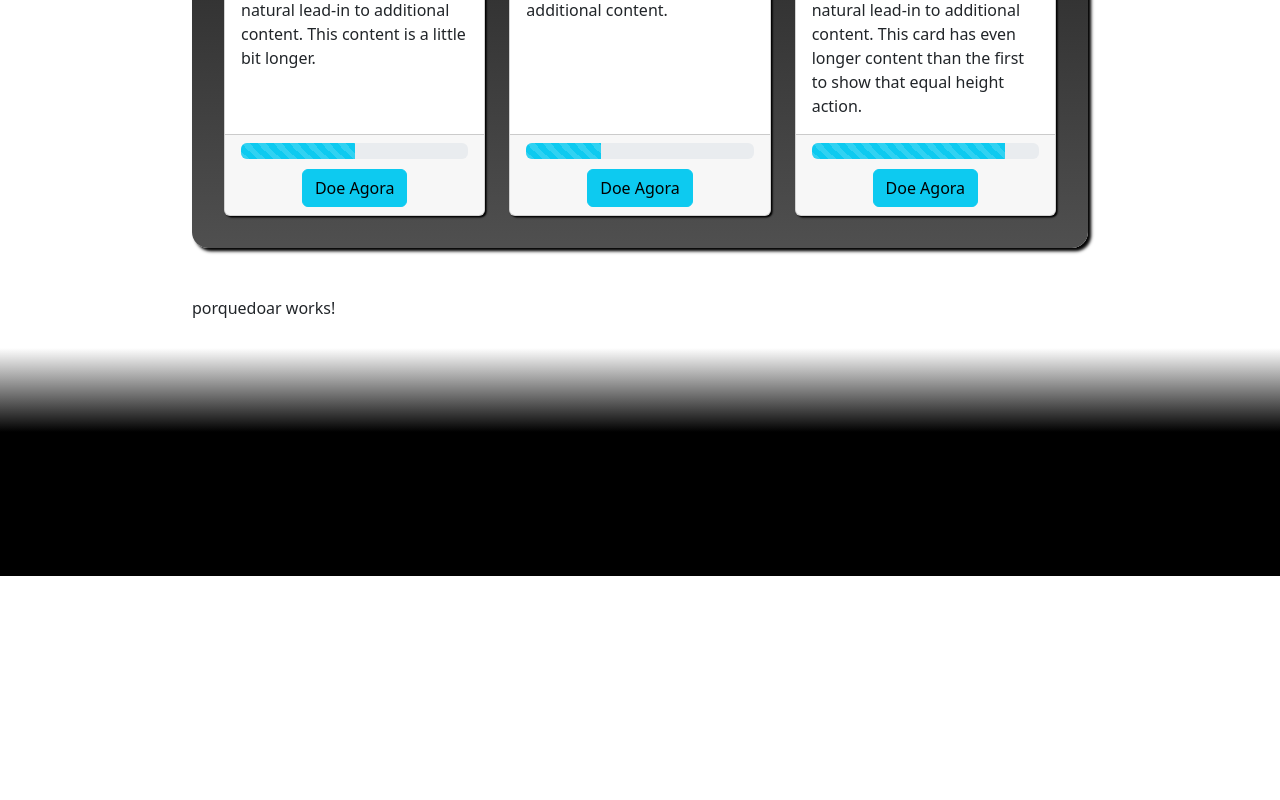
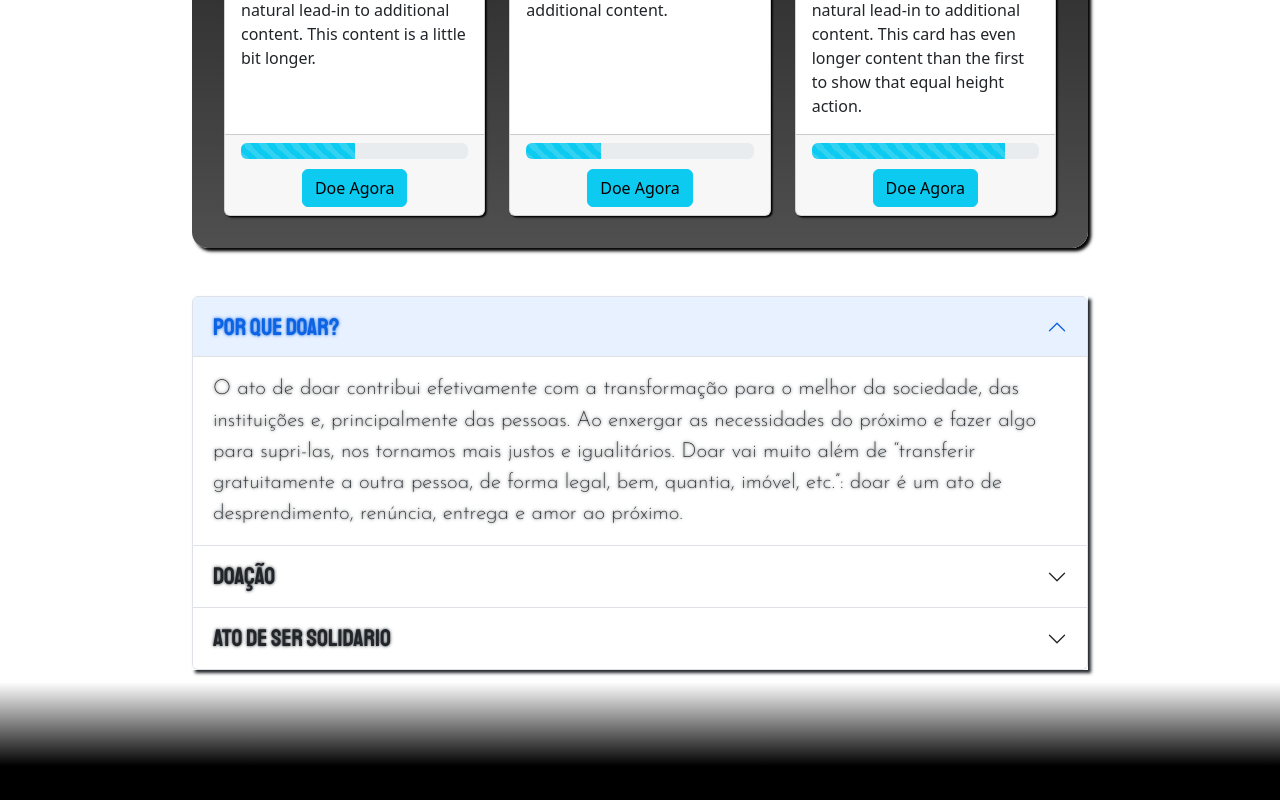
Before and after one commit to Jose-Rodrigues97/ProjetoDAOC, an Angular app in the folder Projeto/: page /PorQueDoar in a window 1280 px wide. Shown: the part 686-1486 px from the top of the page. Before the commit the page ends 1262 px from the top, so only its background shows below. Built offline with nearby package versions, Linux system fonts and the light colour scheme.

Commit message:
Estilizando componente porquedoar

```diff
--- a/Projeto/src/app/Componentes/cards-component/cards.component.scss
+++ b/Projeto/src/app/Componentes/cards-component/cards.component.scss
@@ -5,6 +5,10 @@
 
 .card {
     box-shadow: 0.1rem 0.1rem 0.1rem #000000;
+}
+
+.card:hover{
+    width: 18rem;
 }
 
 .progress{
--- a/Projeto/src/app/Componentes/porquedoar-component/porquedoar.component.html
+++ b/Projeto/src/app/Componentes/porquedoar-component/porquedoar.component.html
@@ -1 +1,58 @@
-<p>porquedoar works!</p>
+<div class="accordion" id="accordionPanelsStayOpenExample">
+    <div class="accordion-item">
+        <h2 class="accordion-header" id="panelsStayOpen-headingOne">
+            <button class="accordion-button" type="button" data-bs-toggle="collapse"
+                data-bs-target="#panelsStayOpen-collapseOne" aria-expanded="true"
+                aria-controls="panelsStayOpen-collapseOne">
+                Por que doar?
+            </button>
+        </h2>
+        <div id="panelsStayOpen-collapseOne" class="accordion-collapse collapse show"
+            aria-labelledby="panelsStayOpen-headingOne">
+            <div class="accordion-body">
+                O ato de doar contribui efetivamente com a transformação para o melhor da sociedade, das instituições e,
+                principalmente das pessoas. Ao enxergar as necessidades do próximo e fazer algo para supri-las, nos
+                tornamos mais justos e igualitários.
+                Doar vai muito além de “transferir gratuitamente a outra pessoa, de forma legal, bem, quantia, imóvel,
+                etc.”: doar é um ato de desprendimento, renúncia, entrega e amor ao próximo.
+            </div>
+        </div>
+    </div>
+    <div class="accordion-item">
+        <h2 class="accordion-header" id="panelsStayOpen-headingTwo">
+            <button class="accordion-button collapsed" type="button" data-bs-toggle="collapse"
+                data-bs-target="#panelsStayOpen-collapseTwo" aria-expanded="false"
+                aria-controls="panelsStayOpen-collapseTwo">
+                Doação
+            </button>
+        </h2>
+        <div id="panelsStayOpen-collapseTwo" class="accordion-collapse collapse"
+            aria-labelledby="panelsStayOpen-headingTwo">
+            <div class="accordion-body">
+                No dicionário, doar significa “transferir gratuitamente a outra pessoa, de forma legal, bem, quantia,
+                imóvel ou vantagens etc. que antes era de sua posse”. Mas nós, do Instituto Happy Help, sabemos que doar
+                é muito mais do que isso.
+                Ao longo de mais de quatro décadas de existência, a instituição Happy Help mostra como essa pequena
+                palavra conseguiu transformar a vida de milhões de pessoas – sejam elas necessitados ou doadores.
+            </div>
+        </div>
+    </div>
+    <div class="accordion-item">
+        <h2 class="accordion-header" id="panelsStayOpen-headingThree">
+            <button class="accordion-button collapsed" type="button" data-bs-toggle="collapse"
+                data-bs-target="#panelsStayOpen-collapseThree" aria-expanded="false"
+                aria-controls="panelsStayOpen-collapseThree">
+                Ato de ser solidario
+            </button>
+        </h2>
+        <div id="panelsStayOpen-collapseThree" class="accordion-collapse collapse"
+            aria-labelledby="panelsStayOpen-headingThree">
+            <div class="accordion-body">
+                Solidariedade é a ação de ser bondoso com o próximo, assumindo uma função de colaborador. Portanto, ser
+                solidário consiste em ajudar o outro, com boas intenções e generosidade. Dessa forma, a solidariedade é
+                legítima, sem qualquer tipo de discriminação.
+                Neste vídeo podemos ver algumas palavras sobre solidariedade.
+            </div>
+        </div>
+    </div>
+</div>
--- a/Projeto/src/app/Componentes/porquedoar-component/porquedoar.component.scss
+++ b/Projeto/src/app/Componentes/porquedoar-component/porquedoar.component.scss
@@ -0,0 +1,15 @@
+.accordion{
+    box-shadow: 0.2rem 0.2rem 0.2rem;
+}
+
+.accordion-button{
+    font-family: 'Staatliches', cursive;
+    font-size: 1.5rem;
+    text-shadow: 0rem 0rem 0.2rem;
+}
+
+.accordion-body{
+    font-size: 1.3rem;
+    font-family: 'Josefin Sans', sans-serif;
+    text-shadow: 0rem 0rem 0.2rem;
+}
```
